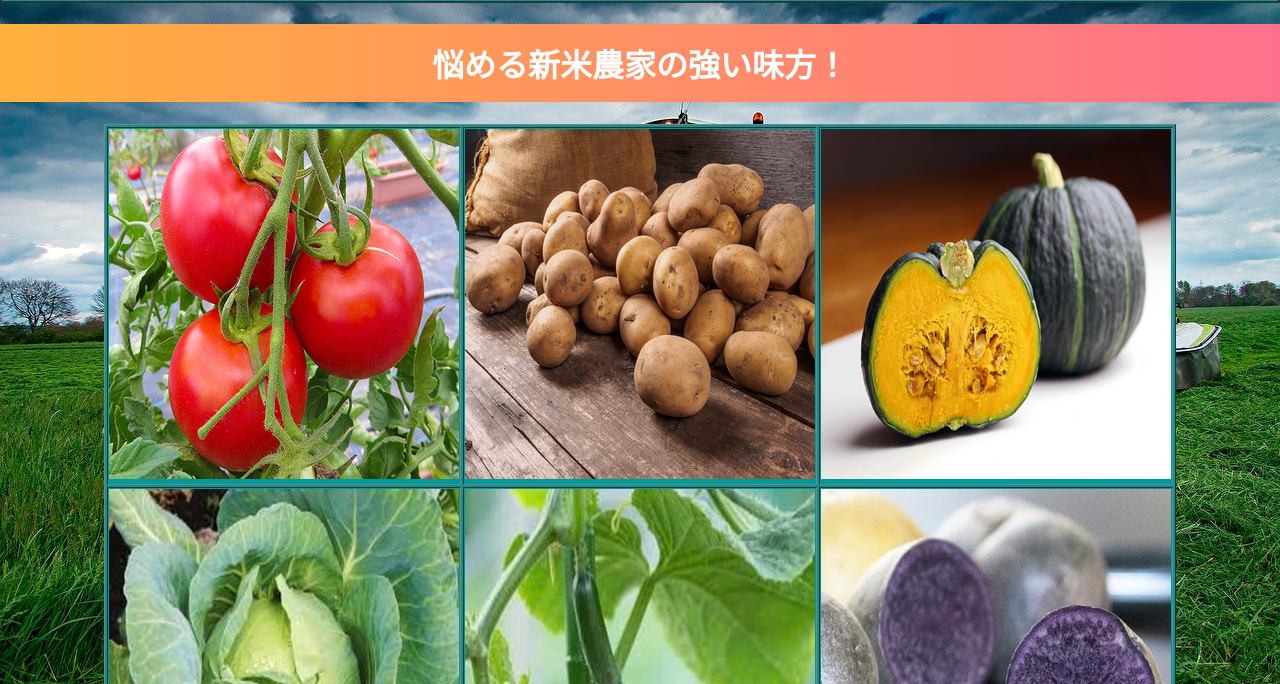
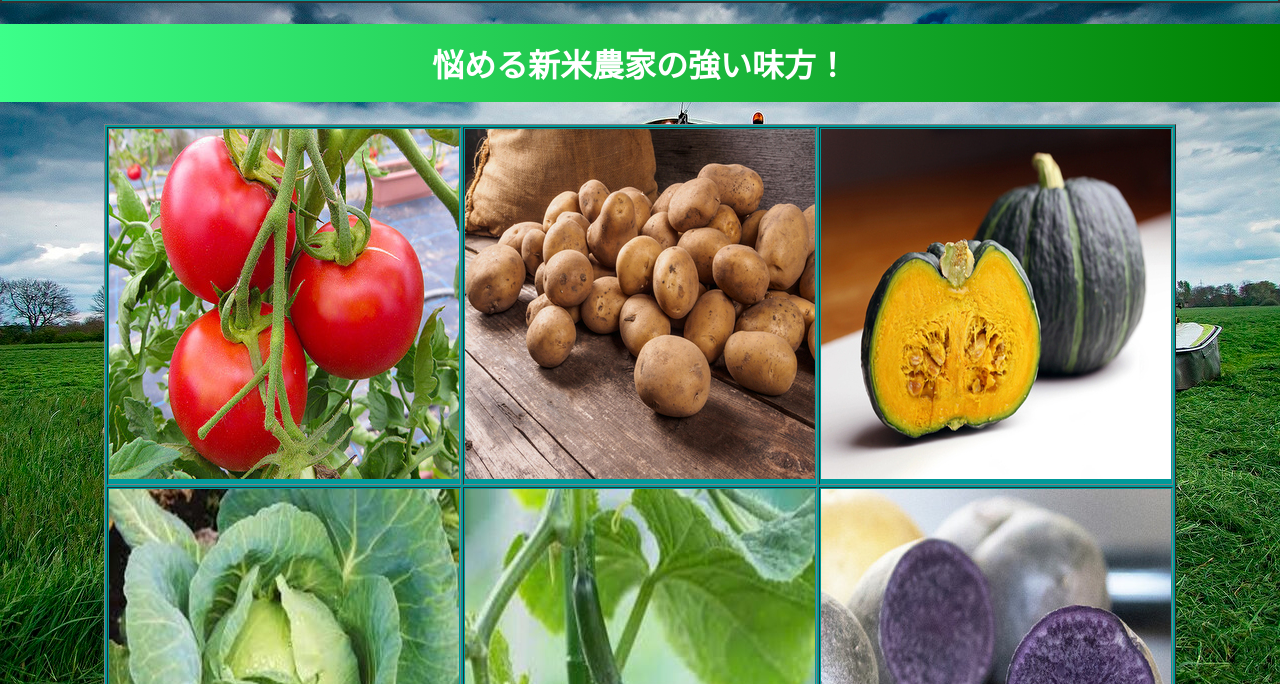
Before and after one commit to world779/Nohau, a plain HTML site: page index.html in a window 1280 px wide. Shown: the part 116-800 px from the top of the page. Drawn offline with Linux system fonts and the light colour scheme.

Commit message:
desing cahnged

```diff
--- a/index.html
+++ b/index.html
@@ -20,10 +20,10 @@
 
 	<p>
 		<h1 style= "padding: 0.5em 1em;
-		background: -moz-linear-gradient(#ffb03c, #ff708d);
-		background: -webkit-linear-gradient(#ffb03c, #ff708d);
-		background: linear-gradient(to right, #ffb03c, #ff708d);
-		color: #FFF;">
+		    background: -moz-linear-gradient(#3cff8a, #008000);
+            background: -webkit-linear-gradient(#3cff8a, #008000);
+            background: linear-gradient(to right, #3cff8a, #008000);
+		    color: #FFF;">
 			<center>
     			悩める新米農家の強い味方！
 			</center>
```
